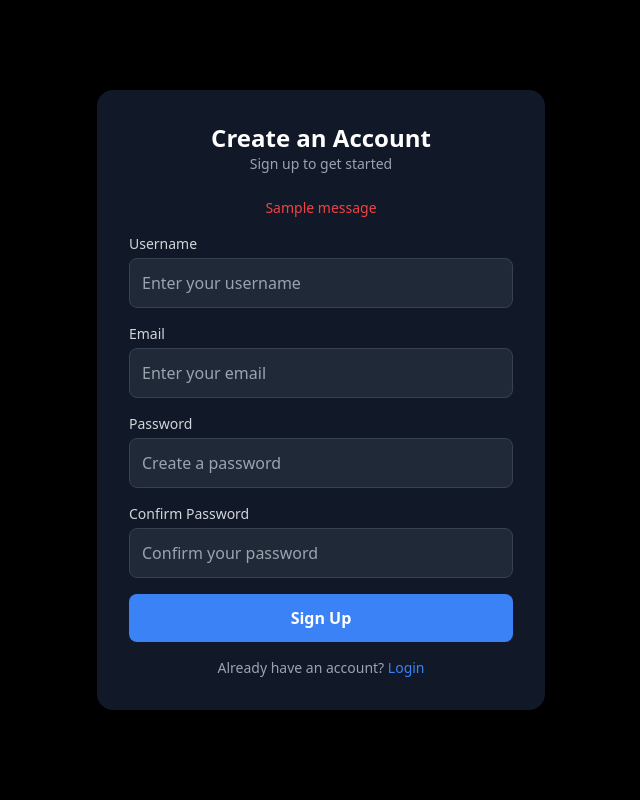
After one commit to abhaysheladiya/iceCream_shop, a Django app: template templates/signup.html in a window 1280 px wide. The commit adds this page. Shown: the whole page, without its empty margins (319-959 px from the left). Run offline with Django 5.2, Linux system fonts and the light colour scheme; the template is opened without the code that fills it, so the values that code supplies are empty; tables that the repository leaves empty hold one stand-in row (values such as "Sample post"); one stand-in notice (Sample message) is shown; some libraries are stand-ins or nearby versions.

Commit message:
Signup and login form implement.

```diff
--- a/Home/admin.py
+++ b/Home/admin.py
@@ -1,5 +1,7 @@
 from django.contrib import admin
 from home.models import Contact
+from home.models import Signup
 
 # Register your models here.
 admin.site.register(Contact)
+admin.site.register(Signup)
--- a/Home/urls.py
+++ b/Home/urls.py
@@ -8,4 +8,7 @@ urlpatterns = [
     path("about", views.about, name='about'),
     path("services", views.services, name='services'),
     path("contact", views.contact, name='contact'),
+    path("login",views.login, name="login"),
+    path("signup",views.signup, name="signup"),
+
 ]
--- a/templates/base.html
+++ b/templates/base.html
@@ -40,6 +40,8 @@
                             <a href="/about" class="rounded-md px-3 py-2 text-sm font-medium text-gray-300 hover:bg-gray-700 hover:text-white">About</a>
                             <a href="/services" class="rounded-md px-3 py-2 text-sm font-medium text-gray-300 hover:bg-gray-700 hover:text-white">Services</a>
                             <a href="/contact" class="rounded-md px-3 py-2 text-sm font-medium text-gray-300 hover:bg-gray-700 hover:text-white">Contact</a>
+                            <a href="/signup" class="rounded-md px-3 py-2 text-sm font-medium text-gray-300 hover:bg-gray-700 hover:text-white">Sign Up</a>
+                            <a href="/login" class="rounded-md px-3 py-2 text-sm font-medium text-gray-300 hover:bg-gray-700 hover:text-white">Login</a>
                         </div>
                     </div>
                 </div>
@@ -62,7 +64,9 @@
                     </div>
                 </div>
 
-                <a href="#" class="block rounded-md px-3 py-2 text-base font-medium text-gray-300 hover:bg-gray-700 hover:text-white">Contact</a>
+                <a href="/contact" class="block rounded-md px-3 py-2 text-base font-medium text-gray-300 hover:bg-gray-700 hover:text-white">Contact</a>
+                <a href="/signup" class="block rounded-md px-3 py-2 text-base font-medium text-gray-300 hover:bg-gray-700 hover:text-white">Sign Up</a>
+                <a href="/login" class="block rounded-md px-3 py-2 text-base font-medium text-gray-300 hover:bg-gray-700 hover:text-white">Login</a>
             </div>
         </div>
     </nav>
--- /dev/null
+++ b/templates/signup.html
@@ -0,0 +1,79 @@
+<!DOCTYPE html>
+<html lang="en">
+<head>
+    <meta charset="UTF-8">
+    <meta name="viewport" content="width=device-width, initial-scale=1.0">
+    <title>Sign Up</title>
+    <script src="https://cdn.tailwindcss.com"></script>
+</head>
+<body class="flex items-center justify-center min-h-screen bg-black text-white">
+    <div class="bg-gray-900 p-8 rounded-2xl shadow-xl w-full max-w-md">
+        <h2 class="text-2xl font-bold text-center">Create an Account</h2>
+        <p class="text-sm text-gray-400 text-center mb-6">Sign up to get started</p>
+
+        {% if messages %}
+            {% for message in messages %}
+                <p class="text-center text-sm text-red-500">{{ message }}</p>
+            {% endfor %}
+        {% endif %}
+
+        <form acion="/signup" method="POST" class="space-y-4">
+            {% csrf_token %}
+
+            <div>
+                <label class="block text-sm font-medium text-gray-300">Username</label>
+                <input
+                    type="text"
+                    name="username"
+                    placeholder="Enter your username"
+                    class="w-full p-3 mt-1 border border-gray-700 bg-gray-800 text-white rounded-lg focus:outline-none focus:ring-2 focus:ring-blue-500"
+                    required
+                />
+            </div>
+
+            <div>
+                <label class="block text-sm font-medium text-gray-300">Email</label>
+                <input
+                    type="email"
+                    name="email"
+                    placeholder="Enter your email"
+                    class="w-full p-3 mt-1 border border-gray-700 bg-gray-800 text-white rounded-lg focus:outline-none focus:ring-2 focus:ring-blue-500"
+                    required
+                />
+            </div>
+
+            <div>
+                <label class="block text-sm font-medium text-gray-300">Password</label>
+                <input
+                    type="password"
+                    name="password"
+                    placeholder="Create a password"
+                    class="w-full p-3 mt-1 border border-gray-700 bg-gray-800 text-white rounded-lg focus:outline-none focus:ring-2 focus:ring-blue-500"
+                    required
+                />
+            </div>
+
+            <div>
+                <label class="block text-sm font-medium text-gray-300">Confirm Password</label>
+                <input
+                    type="password"
+                    name="confirm_password"
+                    placeholder="Confirm your password"
+                    class="w-full p-3 mt-1 border border-gray-700 bg-gray-800 text-white rounded-lg focus:outline-none focus:ring-2 focus:ring-blue-500"
+                    required
+                />
+            </div>
+
+            <button
+                type="submit"
+                class="w-full bg-blue-500 text-white py-3 rounded-lg font-semibold hover:bg-blue-600 transition duration-300">
+                Sign Up
+            </button>
+        </form>
+
+        <p class="text-center text-sm text-gray-400 mt-4">
+            Already have an account? <a href="{% url 'login' %}" class="text-blue-500 hover:underline">Login</a>
+        </p>
+    </div>
+</body>
+</html>
```
Also changed, not shown: Home/models.py (+9 -0 lines), Home/views.py (+17 -1 lines), templates/login.html (added, +56 -0 lines).
